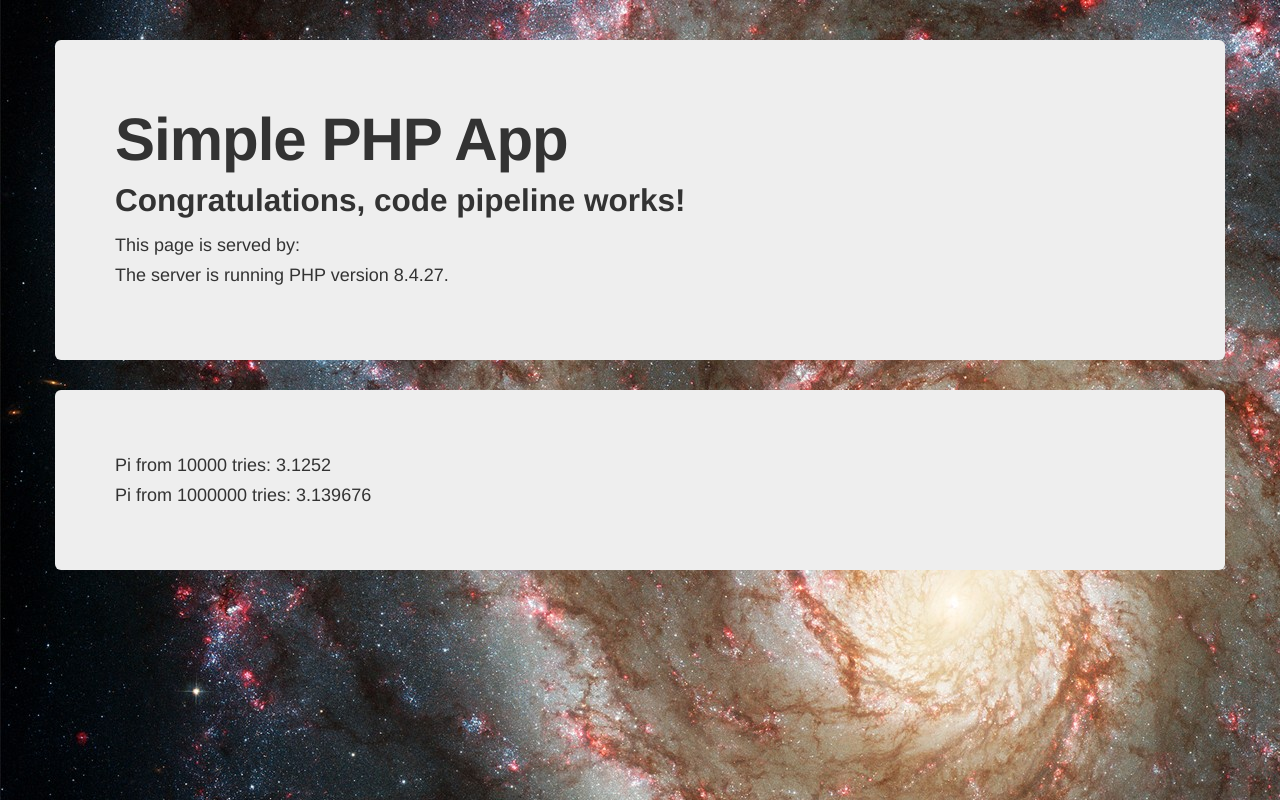
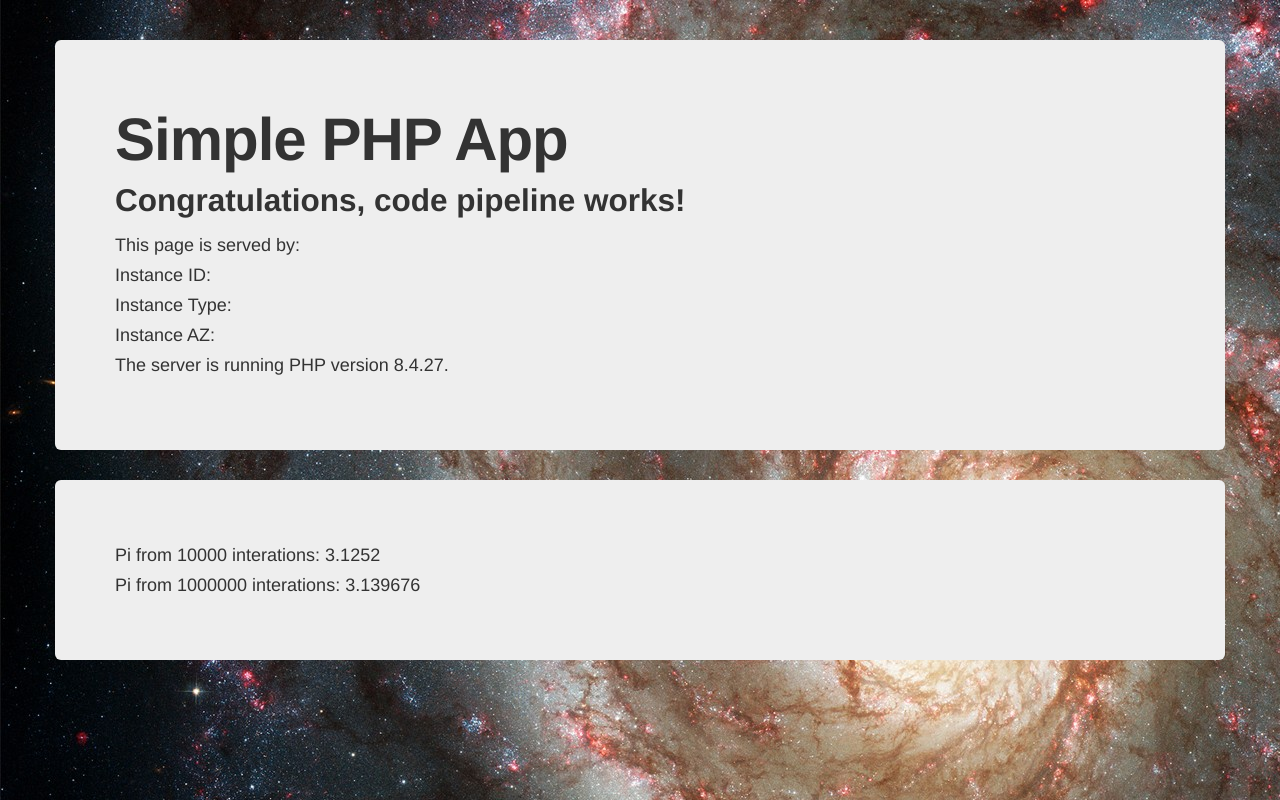
Before and after one commit to ensean/shopxx-php-demo, a PHP site: page / in a window 1280 px wide. Run offline with PHP 8.4, Linux system fonts and the light colour scheme; data that the repository does not hold is empty; some libraries are stand-ins or nearby versions.

Commit message:
change code to get more info from meta-data

```diff
--- a/index.php
+++ b/index.php
@@ -18,9 +18,16 @@
                 <h1>Simple PHP App</h1>
                 <h2>Congratulations, code pipeline works!</h2>
                 <?php
-                    $dnsname = file_get_contents("http://169.254.169.254/latest/meta-data/public-hostname");
+                    $instance_id = file_get_contents("http://169.254.169.254/latest/meta-data/instance-id");
+                    $instance_type = file_get_contents("http://169.254.169.254/latest/meta-data/instance-type");
+                    $instance_az = file_get_contents("http://169.254.169.254/latest/meta-data/placement/availability-zone");
                     print "This page is served by: ";
-                    print $dnsname;
+                    print "<br>";
+                    print "\tInstance ID: " . $instance_id;
+                    print "<br>";
+                    print "\tInstance Type: " . $instance_type;
+                    print "<br>";
+                    print "\tInstance AZ: " . $instance_az;
                     print "</br>";
                 ?>
                 <p>The server is running PHP version <?php echo phpversion(); ?>.</p>
@@ -38,10 +45,10 @@
                 }
                 return 4 * $m/$n;
             }
-            print "Pi from 10000 tries: ";
+            print "Pi from 10000 interations: ";
             print monte_carlo_pi(10000);
             print "</br>";
-            print "Pi from 1000000 tries: ";
+            print "Pi from 1000000 interations: ";
             print monte_carlo_pi(1000000);
             print "</br>";
             ?>
```
